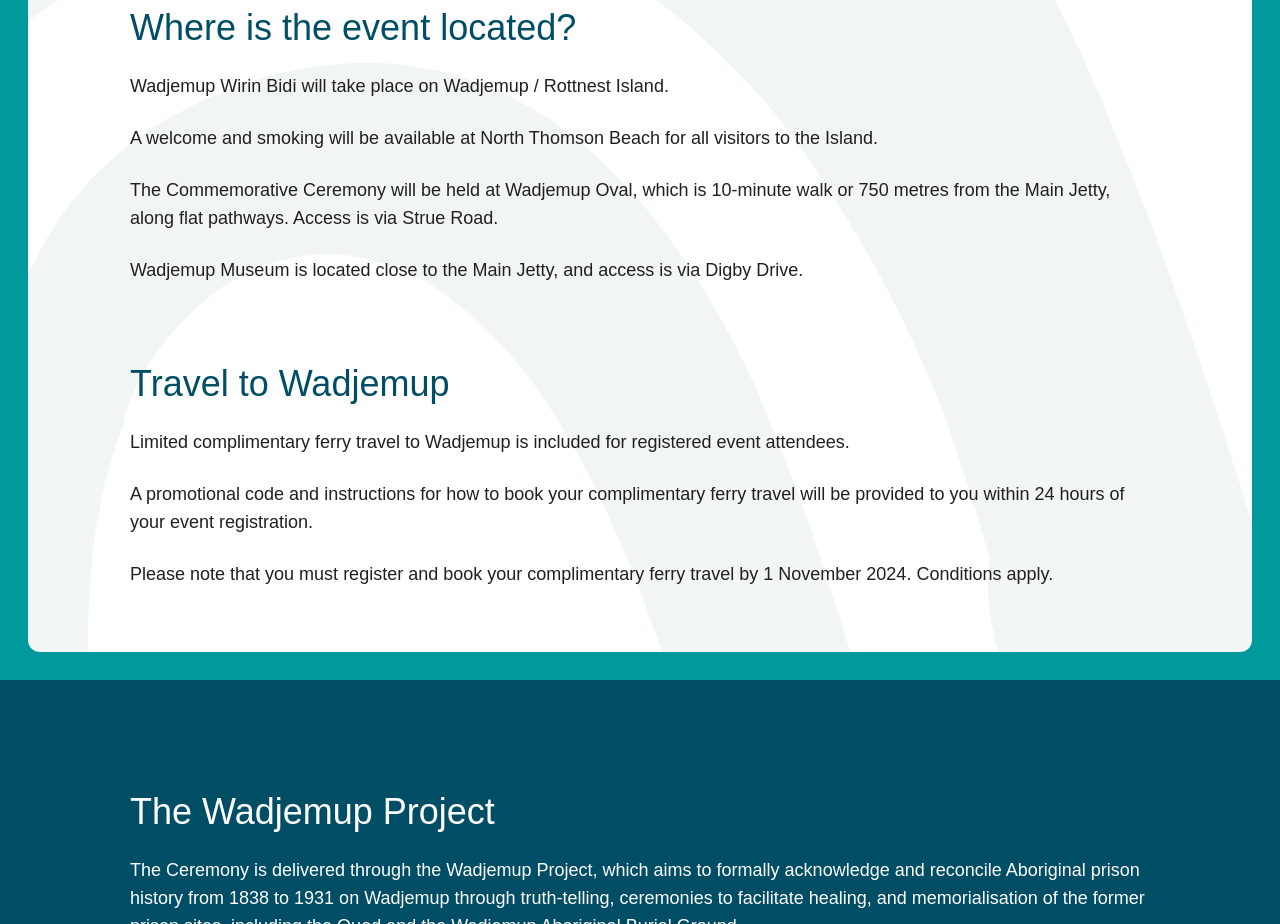
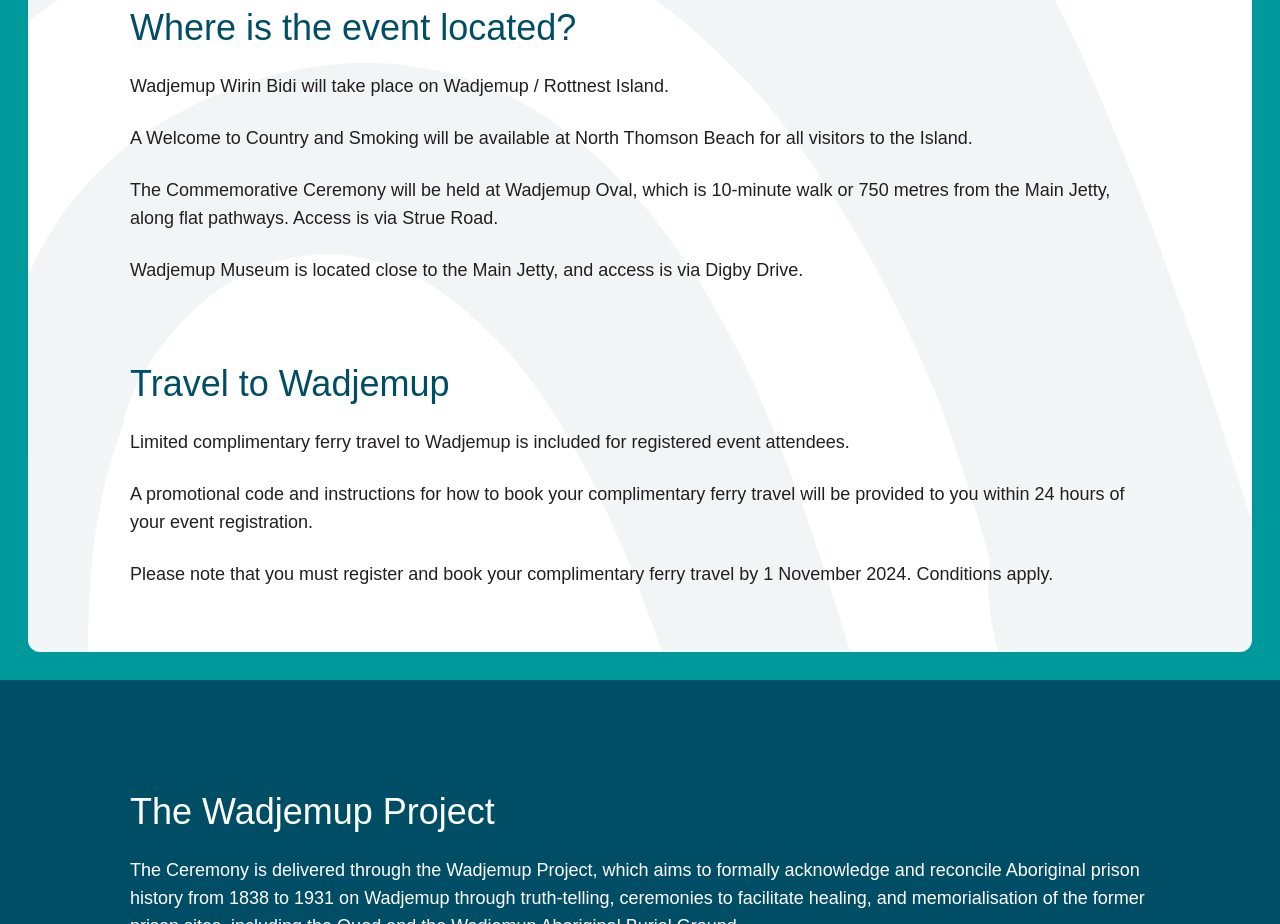
Before and after one commit to tomcbrennan/wadjemup-commemorative, a website: page index.html in a window 1280 px wide. Shown: the part 2340-3264 px from the top of the page. Drawn offline with Linux system fonts and the light colour scheme; a script that the page names is missing; a small style sheet from the web is missing; a web font is replaced by a local one.

Commit message:
Update index.html

```diff
--- a/index.html
+++ b/index.html
@@ -83,7 +83,7 @@
 								<div class="block-content">
 									<h3 class="is-h2 text-brandCyan">Where is the event located?</h3>
 									<p>Wadjemup Wirin Bidi will take place on Wadjemup / Rottnest Island.</p>
-									<p>A welcome and smoking will be available at North Thomson Beach for all visitors to the Island.</p>
+									<p>A Welcome to Country and Smoking will be available at North Thomson Beach for all visitors to the Island.</p>
 									<p>The Commemorative Ceremony will be held at Wadjemup Oval, which is 10-minute walk or 750 metres from the Main Jetty, along flat pathways. Access is via Strue Road.</p>
 									<p>Wadjemup Museum is located close to the Main Jetty, and access is via Digby Drive.</p>
 								</div>
```
